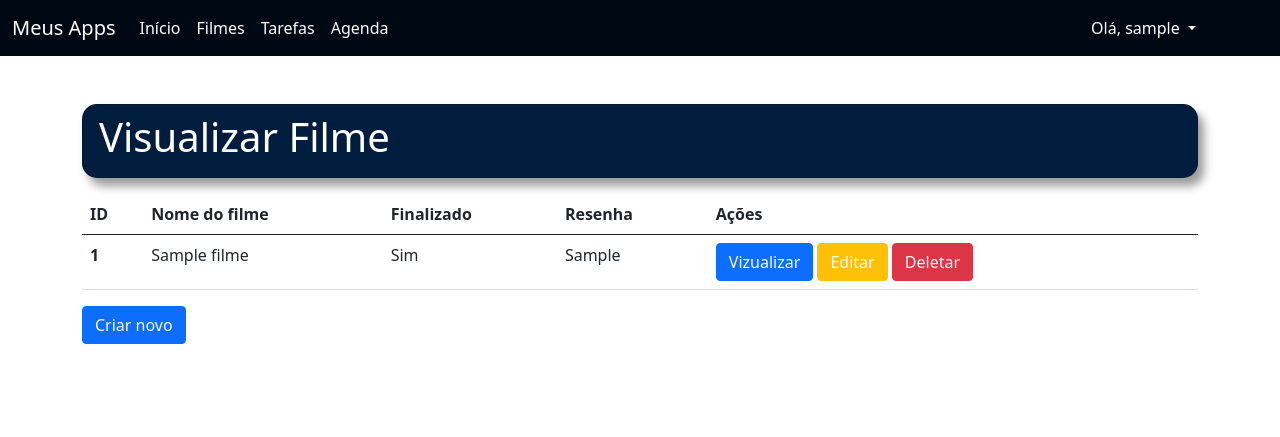
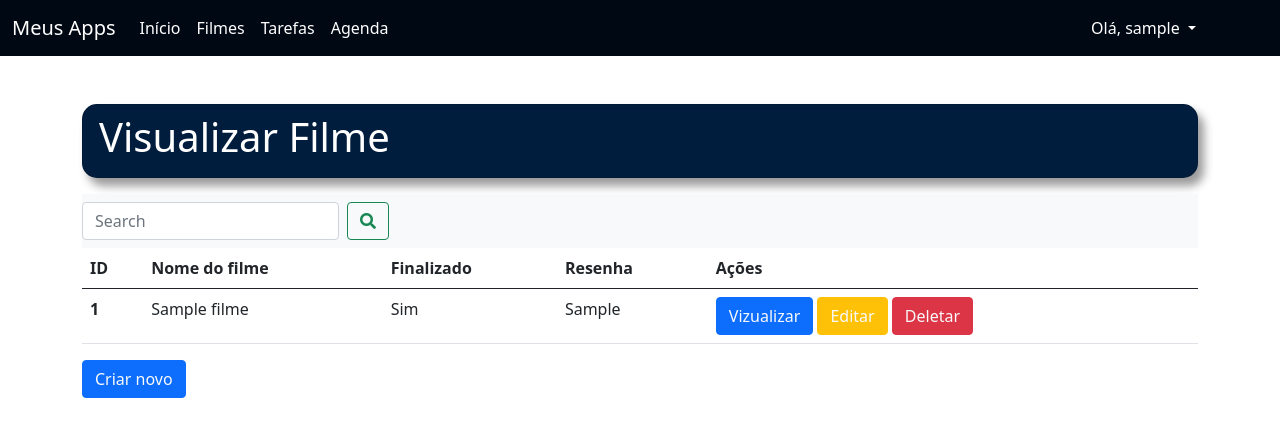
Before and after one commit to matheuskbar/DesafioDjango, a Django app: page /guiaapp/filmes/ in a window 1280 px wide. Shown: the top 437 px of the page. Run offline with Django 3.2, Linux system fonts and the light colour scheme; a user stored in the database is signed in; tables that the repository leaves empty hold one stand-in row (values such as "Sample post"); some libraries are stand-ins or nearby versions.

Commit message:
add_pesquisa_filmes

```diff
--- a/guiaapp/templates/guiaapp/filme_list.html
+++ b/guiaapp/templates/guiaapp/filme_list.html
@@ -18,7 +18,15 @@
 {% endblock %}
 
 {% block conteudo %}
-  <table class="table">
+    <div class="navbar navbar-light bg-light">
+        <form method="get" class="d-flex">
+          <input class="form-control me-2" type="search" placeholder="Search" aria-label="Search" name="search">
+          <button class="btn btn-outline-success" type="submit">
+              <i class="fas fa-search"></i>
+          </button>
+        </form>
+    </div>
+  <table id="table_id" class="display table">
   <thead>
     <tr>
       <th scope="col">ID</th>
--- a/templates/base.html
+++ b/templates/base.html
@@ -1,6 +1,6 @@
 {% load static %}
 
-<!doctype html>
+<!DOCTYPE html>
 <html lang="en">
   <head>
     <!-- Required meta tags -->
@@ -9,6 +9,10 @@
 
     <!-- Bootstrap CSS -->
     <link href="https://cdn.jsdelivr.net/npm/bootstrap@5.0.1/dist/css/bootstrap.min.css" rel="stylesheet" integrity="sha384-+0n0xVW2eSR5OomGNYDnhzAbDsOXxcvSN1TPprVMTNDbiYZCxYbOOl7+AMvyTG2x" crossorigin="anonymous">
+    <link rel="stylesheet" href="/static/icons/fontawesome/css/all.css">
+    <link rel="stylesheet" type="text/css" href="https://cdn.datatables.net/1.11.3/css/jquery.dataTables.css">
+    <script defer src="/static/icons/fontawesome/js/all.js"></script>
+    <script type="text/javascript" charset="utf8" src="https://cdn.datatables.net/1.11.3/js/jquery.dataTables.js"></script>
 
     {% block head %}
 
@@ -55,6 +59,5 @@
     <script src="/static/js/jquery-3.6.0.min.js"></script>
     <script src="/static/js/jquery.mask.min.js"></script>
     <script src="/static/js/mascara.js"></script>
-
   </body>
 </html>
```
